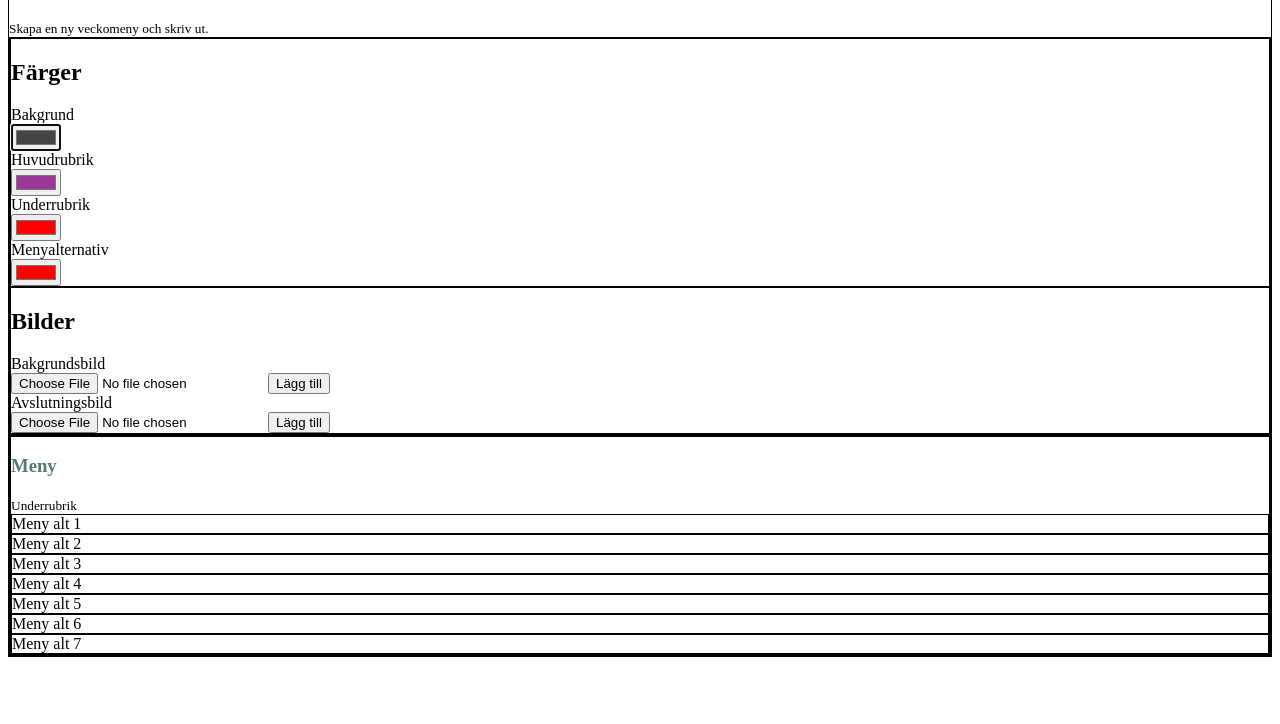
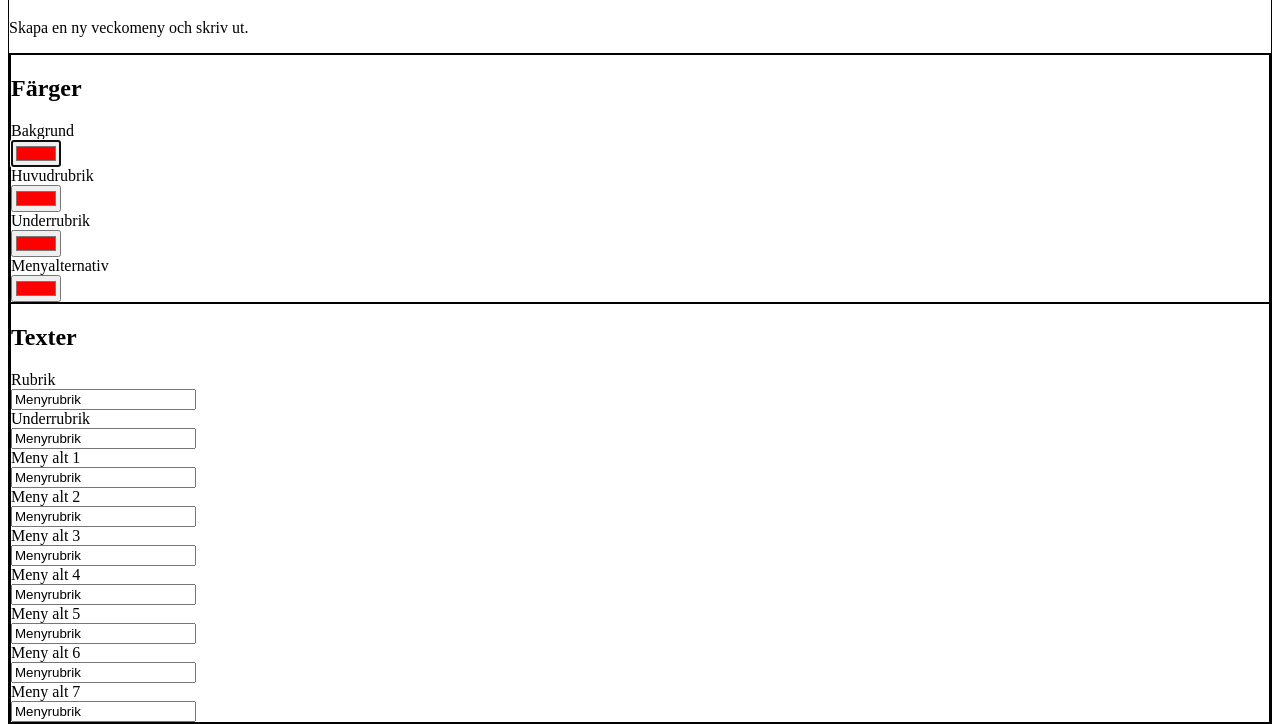
Before and after one commit to ThereseLevin/restaurant_menu, a plain HTML site: page public_html/index.html in a window 1280 px wide. Shown: the part 70-794 px from the top of the page. Drawn offline with Linux system fonts and the light colour scheme.

Commit message:
Js for all color change and new HTML form for text input

```diff
--- a/public_html/css/style.css
+++ b/public_html/css/style.css
@@ -1,11 +1,3 @@
 div {
   border: 1px solid black;
 }
-
-:root {
-  --base: #567876;
-}
-
-h3 {
-  color: var(--base);
-}
--- a/public_html/index.html
+++ b/public_html/index.html
@@ -16,7 +16,7 @@
 
         <header>
             <h1>En anpassningsbar meny</h1>
-            <small>Skapa en ny veckomeny och skriv ut.</small>
+            <p>Skapa en ny veckomeny och skriv ut.</p>
         </header>
         <main>
             <div class="section-1">
@@ -35,29 +35,62 @@
 
                     <label for="colorChange">Underrubrik</label>
                     <br>
-                    <input type="color" value="#ff0000" id="h2-color">
+                    <input type="color" value="#ff0000" id="u-color">
                     <br>
 
                     <label for="colorChange">Menyalternativ</label>
                     <br>
-                    <input type="color" value="#ff0000" id="p-color">
+                    <input type="color" value="#ff0000" id="m-color">
                     <br>
 
                 </div>
                 <div class="section-1-2">
-                    <h2>Bilder</h2>
+                    <h2>Texter</h2>
 
-                    <label>Bakgrundsbild</label>
-                    <form action="/action_page.php">
-                        <input type="file" name="pic" accept="image/*">
-                        <input type="submit" value="Lägg till">
-                    </form>
+                    <label for="textChange">Rubrik</label>
+                    <br>
+                    <input type="text" value="Menyrubrik" id="m-color">
+                    <br>
 
-                    <label>Avslutningsbild</label>
-                    <form action="/action_page.php">
-                        <input type="file" name="pic" accept="image/*">
-                        <input type="submit" value="Lägg till">
-                    </form>
+                    <label for="textChange">Underrubrik</label>
+                    <br>
+                    <input type="text" value="Menyrubrik" id="m-color">
+                    <br>
+
+                    <label for="textChange">Meny alt 1</label>
+                    <br>
+                    <input type="text" value="Menyrubrik" id="m-color">
+                    <br>
+
+                    <label for="textChange">Meny alt 2</label>
+                    <br>
+                    <input type="text" value="Menyrubrik" id="m-color">
+                    <br>
+
+                    <label for="textChange">Meny alt 3</label>
+                    <br>
+                    <input type="text" value="Menyrubrik" id="m-color">
+                    <br>
+
+                    <label for="textChange">Meny alt 4</label>
+                    <br>
+                    <input type="text" value="Menyrubrik" id="m-color">
+                    <br>
+
+                    <label for="textChange">Meny alt 5</label>
+                    <br>
+                    <input type="text" value="Menyrubrik" id="m-color">
+                    <br>
+
+                    <label for="textChange">Meny alt 6</label>
+                    <br>
+                    <input type="text" value="Menyrubrik" id="m-color">
+                    <br>
+
+                    <label for="textChange">Meny alt 7</label>
+                    <br>
+                    <input type="text" value="Menyrubrik" id="m-color">
+                    <br>
 
                 </div>
 
@@ -66,13 +99,13 @@
                 <div class="section-3">
                     <h3>Meny</h3>
                     <small>Underrubrik</small>
-                    <div class="item-1">Meny alt 1</div>
-                    <div class="item-2">Meny alt 2</div>
-                    <div class="item-3">Meny alt 3</div>
-                    <div class="item-4">Meny alt 4</div>
-                    <div class="item-5">Meny alt 5</div>
-                    <div class="item-6">Meny alt 6</div>
-                    <div class="item-7">Meny alt 7</div>
+                    <div class="item">Meny alt 1</div>
+                    <div class="item">Meny alt 2</div>
+                    <div class="item">Meny alt 3</div>
+                    <div class="item">Meny alt 4</div>
+                    <div class="item">Meny alt 5</div>
+                    <div class="item">Meny alt 6</div>
+                    <div class="item">Meny alt 7</div>
                 </div>
             </div>
         </main>
--- a/public_html/js/customize.js
+++ b/public_html/js/customize.js
@@ -1,16 +1,14 @@
 /* --- JAVASCRIPT FOR CHANGING COLORS AND IMAGES --- */
 
-let defaultColor = "#444444";
+
 
 window.addEventListener("load", startUp, false);
 
 function startUp() {
     bColor = document.querySelector("#backg-color");
     hColor = document.querySelector("#h1-color");
-
-    //lägger till defaultfärgen
-    bColor.value = defaultColor;
-    hColor.value = "#993999";
+    uColor = document.querySelector("#u-color");
+    mColor = document.querySelector("#m-color");
 
     //lyssnar efter event, kör function
     bColor.addEventListener("input", updateFirst, false);
@@ -18,6 +16,12 @@ function startUp() {
 
     hColor.addEventListener("input", updateFirst2, false);
     hColor.addEventListener("change", updateAll2, false);
+
+    uColor.addEventListener("input", updateFirst3, false);
+    uColor.addEventListener("change", updateAll3, false);
+
+    mColor.addEventListener("input", updateFirst4, false);
+    mColor.addEventListener("change", updateAll4, false);
 
     //först markerad
     bColor.select();
@@ -49,6 +53,32 @@ function updateAll2(event) {
   });
 }
 
+function updateFirst3(event) {
+  let underHeading = document.querySelector("small");
+  if (underHeading) {
+    underHeading.style.color = event.target.value;
+  }
+}
+
+function updateAll3(event) {
+  document.querySelectorAll("small").forEach(function(underHeading) {
+    underHeading.style.color = event.target.value;
+  });
+}
+
+function updateFirst4(event) {
+  let item = document.querySelector(".item");
+  if (item) {
+    item.style.color = event.target.value;
+  }
+}
+
+function updateAll4(event) {
+  document.querySelectorAll(".item").forEach(function(item) {
+    item.style.color = event.target.value;
+  });
+}
+
 
 
 
--- a/scss/master.scss
+++ b/scss/master.scss
@@ -1,11 +1,3 @@
 div {
     border: 1px solid black;
 }
-
-:root {
-    --base: #567876;
-  }
-
-  h3 {
-    color: var(--base);
-  }
```
